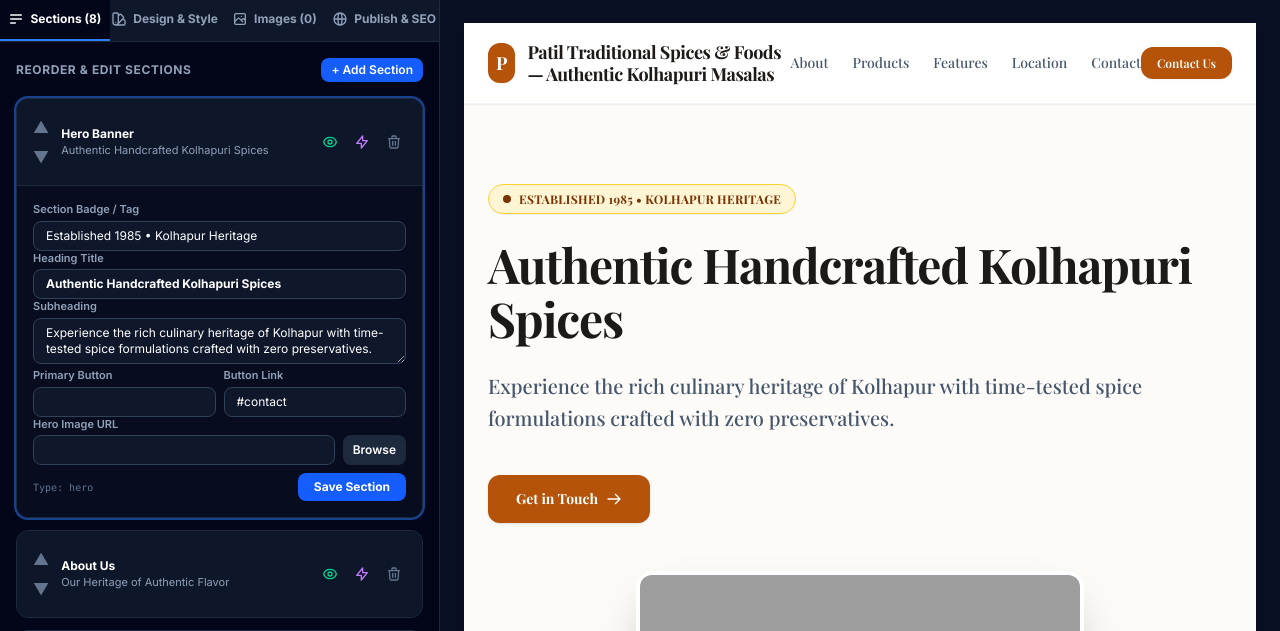
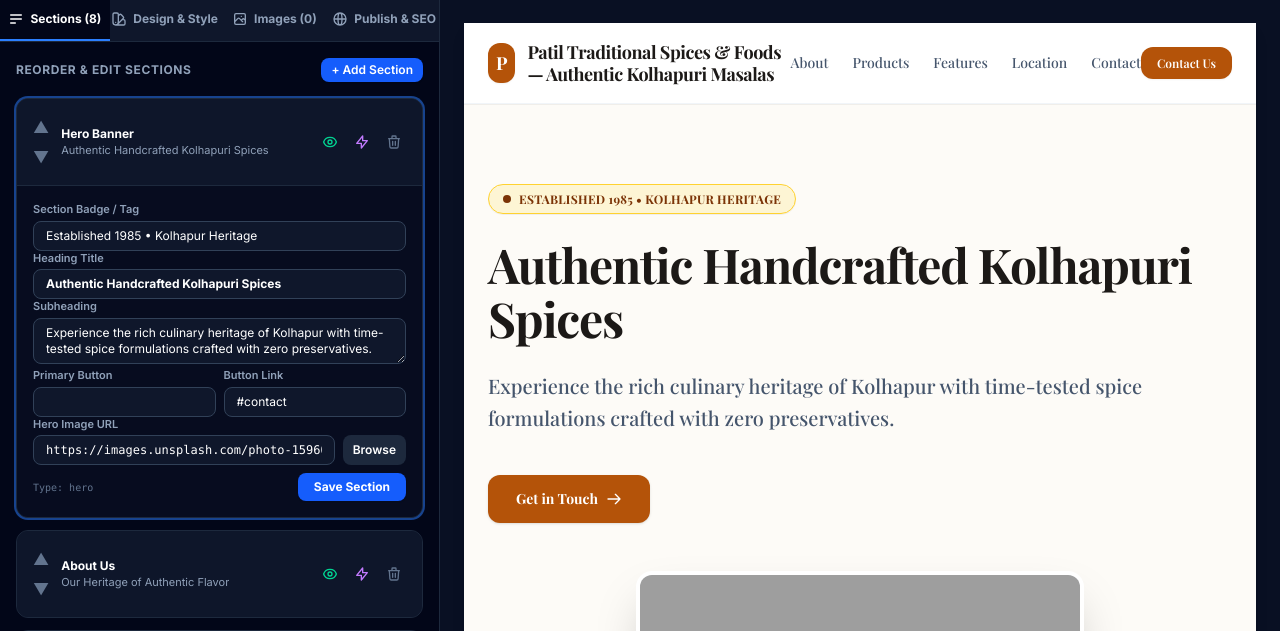
Before and after one commit to Tirthamithari30/ai-builds-my-website, a Laravel app: page /websites/1/edit in a window 1280 px wide. Shown: the part 138-769 px from the top of the page. Run offline with Laravel 12, Linux system fonts and the light colour scheme; a user stored in the database is signed in; data comes from the database, SQL or seed files in the repository; style sheets or scripts are compiled from the project's sources; some web fonts are replaced.

Commit message:
feat(media): add authentic business-wise hero and catalog imagery for spices and ayurveda

```diff
--- a/app/Services/WebsiteGenerationService.php
+++ b/app/Services/WebsiteGenerationService.php
@@ -641,10 +641,23 @@ PROMPT;
         $address = $verifiedFacts['address'] ?? $business->address ?? ($city ? "Main Street, {$city}" : '');
         $desc = $verifiedFacts['description'] ?? $business->description ?? "Delivering exceptional {$business->category} solutions with verified standards and customer satisfaction.";
 
+        // Category-aware default hero images
+        $categoryHeroMap = [
+            'restaurant' => 'https://images.unsplash.com/photo-1517248135467-4c7edcad34c4?auto=format&fit=crop&w=1200&q=80',
+            'cafe' => 'https://images.unsplash.com/photo-1501339847302-ac426a4a7cbb?auto=format&fit=crop&w=1200&q=80',
+            'food' => 'https://images.unsplash.com/photo-1596040033229-a9821ebd058d?auto=format&fit=crop&w=1200&q=80',
+            'retail' => 'https://images.unsplash.com/photo-1596040033229-a9821ebd058d?auto=format&fit=crop&w=1200&q=80',
+            'healthcare' => 'https://images.unsplash.com/photo-1600334089648-b0d9d3028eb2?auto=format&fit=crop&w=1200&q=80',
+            'professional_services' => 'https://images.unsplash.com/photo-1600334089648-b0d9d3028eb2?auto=format&fit=crop&w=1200&q=80',
+            'salon' => 'https://images.unsplash.com/photo-1560066984-138dadb4c035?auto=format&fit=crop&w=1200&q=80',
+            'fitness' => 'https://images.unsplash.com/photo-1534438327276-14e5300c3a48?auto=format&fit=crop&w=1200&q=80',
+            'consultant' => 'https://images.unsplash.com/photo-1454165804606-c3d57bc86b40?auto=format&fit=crop&w=1200&q=80',
+        ];
+
         // Default or uploaded hero image
         $defaultHeroImage = !empty($images)
             ? $images[0]['url']
-            : 'https://images.unsplash.com/photo-1497366216548-37526070297c?auto=format&fit=crop&w=1200&q=80';
+            : ($categoryHeroMap[strtolower($business->category ?? '')] ?? 'https://images.unsplash.com/photo-1497366216548-37526070297c?auto=format&fit=crop&w=1200&q=80');
 
         switch ($type) {
             case 'hero':
--- a/resources/views/templates/sections/hero.blade.php
+++ b/resources/views/templates/sections/hero.blade.php
@@ -52,9 +52,17 @@
             </div>
 
             <div class="lg:col-span-5">
+                @php
+                    $categoryFallback = match(strtolower($business->category ?? '')) {
+                        'restaurant', 'cafe', 'food', 'retail' => 'https://images.unsplash.com/photo-1596040033229-a9821ebd058d?auto=format&fit=crop&w=1200&q=80',
+                        'salon', 'spa', 'wellness', 'fitness', 'healthcare', 'professional_services' => 'https://images.unsplash.com/photo-1600334089648-b0d9d3028eb2?auto=format&fit=crop&w=1200&q=80',
+                        default => 'https://images.unsplash.com/photo-1497366216548-37526070297c?auto=format&fit=crop&w=1200&q=80',
+                    };
+                    $heroImageUrl = !empty($content['hero_image']) ? $content['hero_image'] : $categoryFallback;
+                @endphp
                 <div class="relative mx-auto max-w-md lg:max-w-none">
                     <div class="aspect-4/3 rounded-2xl overflow-hidden shadow-2xl border-4 border-white bg-slate-100">
-                        <img src="{{ $content['hero_image'] ?? 'https://images.unsplash.com/photo-1497366216548-37526070297c?auto=format&fit=crop&w=1200&q=80' }}"
+                        <img src="{{ $heroImageUrl }}"
                              alt="{{ $business->name }}"
                              class="w-full h-full object-cover">
                     </div>
--- a/resources/views/templates/sections/products.blade.php
+++ b/resources/views/templates/sections/products.blade.php
@@ -17,7 +17,14 @@
         <div class="grid grid-cols-1 md:grid-cols-2 lg:grid-cols-3 gap-8">
             @if (!empty($content['items']) && is_array($content['items']))
                 @foreach ($content['items'] as $prod)
-                    <div class="bg-white rounded-2xl border border-slate-200 shadow-xs overflow-hidden flex flex-col justify-between hover:shadow-md transition-shadow">
+                    <div class="bg-white rounded-2xl border border-slate-200 shadow-xs overflow-hidden flex flex-col justify-between hover:shadow-md transition-shadow group">
+                        @if (!empty($prod['image']))
+                            <div class="aspect-16/10 overflow-hidden bg-slate-100">
+                                <img src="{{ $prod['image'] }}"
+                                     alt="{{ $prod['title'] ?? $prod['name'] ?? 'Product' }}"
+                                     class="w-full h-full object-cover group-hover:scale-105 transition-transform duration-300">
+                            </div>
+                        @endif
                         <div class="p-6">
                             <div class="flex items-center justify-between mb-3">
                                 <span class="px-2.5 py-0.5 rounded-full text-[11px] font-bold uppercase tracking-wider bg-slate-100 text-slate-700">Product</span>
```
Also changed, not shown: database/seeders/DemoBusinessesSeeder.php (+10 -0 lines), resources/views/templates/sections/services.blade.php (+12 -1 lines).
